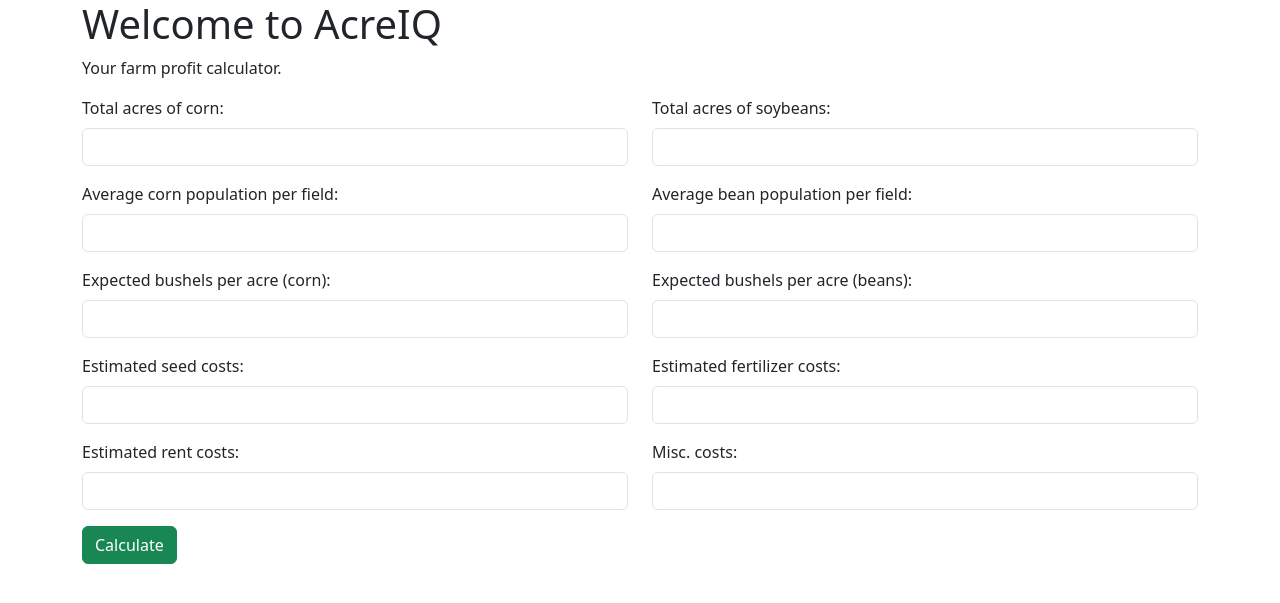
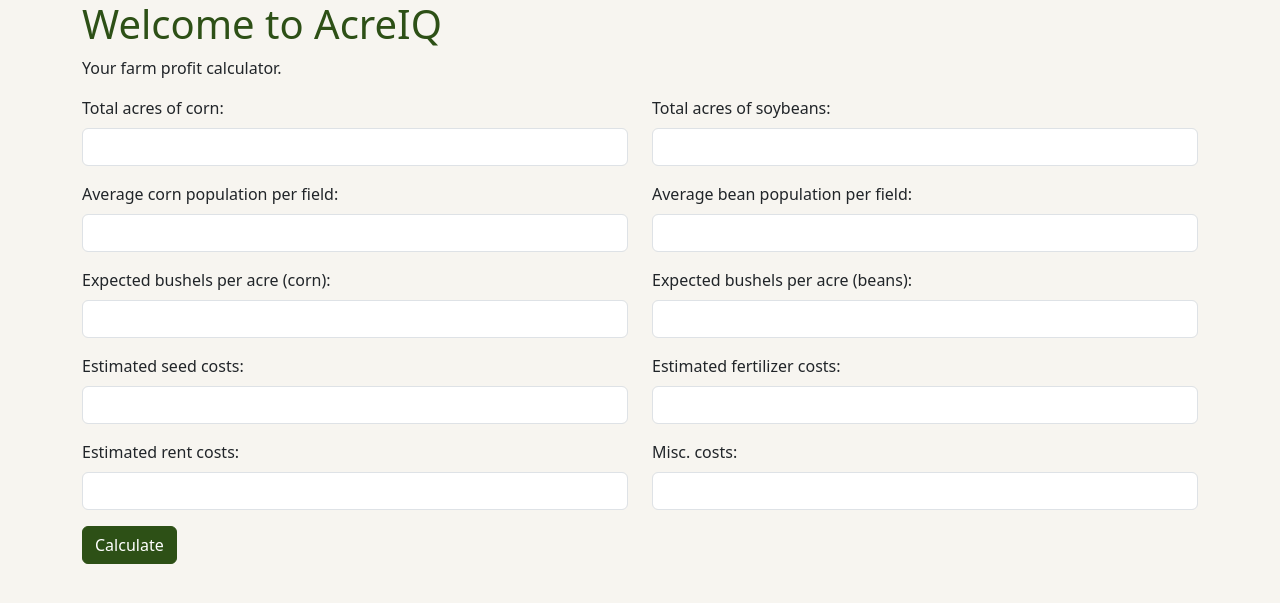
Before and after one commit to BryceBerry4710/acreiq_django, a Django app: page / in a window 1280 px wide. Shown: the top 603 px of the page. Run offline with Django 5.2, Linux system fonts and the light colour scheme.

Commit message:
Began adding css elements. Very basic

```diff
--- /dev/null
+++ b/calculator/static/calculator/style.css
@@ -0,0 +1,24 @@
+body {
+    background-color: #F7F5F0;
+
+}
+
+h1 {
+    color: #2d5016;
+
+}
+
+.results-section h2 {
+    color: #2d5016;
+
+}
+
+.profit-value{
+    color: #C9971c;
+
+}
+
+.btn-success {
+    background-color: #2d5016;
+    border-color: #2d5016;
+}
--- a/calculator/templates/calculator/home.html
+++ b/calculator/templates/calculator/home.html
@@ -1,8 +1,10 @@
+{% load static %}
 <!DOCTYPE html>
 <html>
 <head>
     <title>AcreIQ</title>
     <link href="https://cdn.jsdelivr.net/npm/bootstrap@5.3.0/dist/css/bootstrap.min.css" rel="stylesheet">
+    <link rel="stylesheet" href="{% static 'calculator/style.css' %}">
 </head>
 <body>
     <div class="container">
--- a/calculator/views.py
+++ b/calculator/views.py
@@ -51,6 +51,8 @@
         else:
             corn_break_even = 0
             bean_break_even = 0
+            corn_profitable = False
+            bean_profitable = False
 
 
 
```
